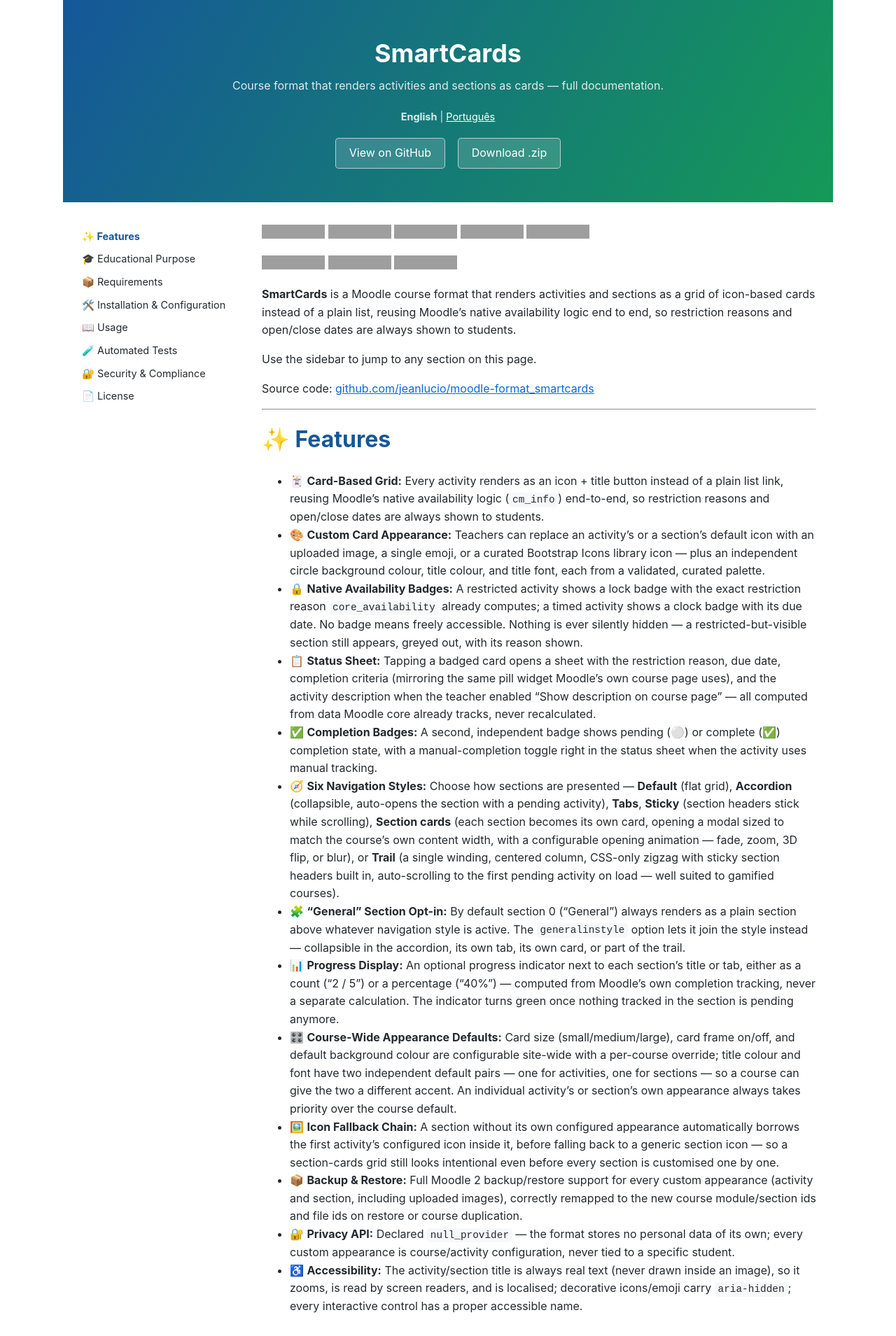
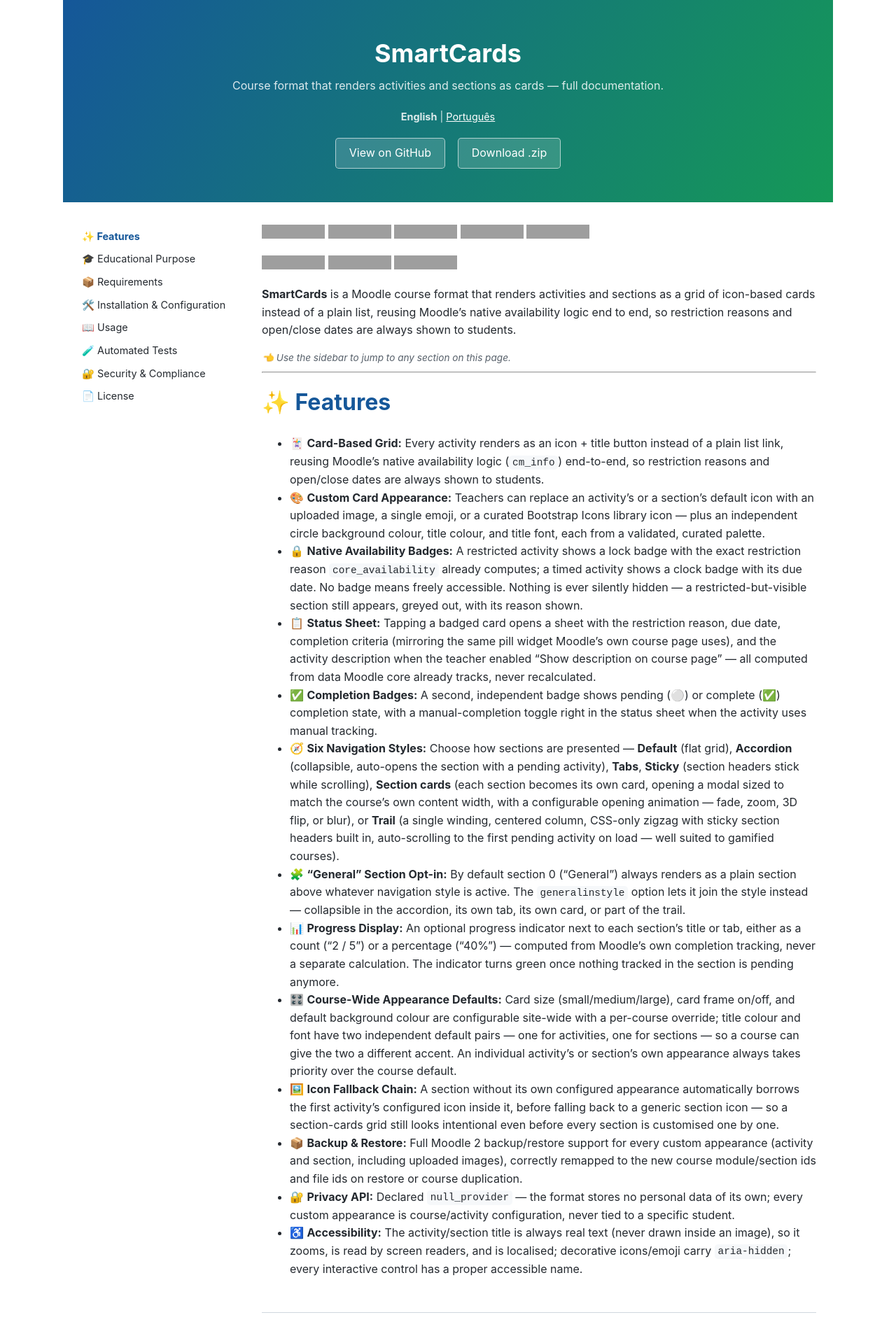
Before and after one commit to jeanlucio/moodle-format_smartcards, a Jekyll site: the page built from docs/index.md, in a window 1280 px wide. Shown: the top 1909 px of the page at 70% size. Built offline with Jekyll 4.4.1, drawn with Linux system fonts in a browser that asks for light colours; grey boxes are pictures that could not be loaded.

Commit message:
apply the docs polish already shipped in mod_playergroup
Style the sidebar-navigation hint as a small muted note instead of
body text, drop the redundant source-code line duplicating the
header's "View on GitHub" button, and point the author badge at the
GitHub profile instead of the old Marketplace user page.

```diff
--- a/docs/assets/css/style.css
+++ b/docs/assets/css/style.css
@@ -158,6 +158,13 @@ body {
   color: #0969da;
 }
 
+.page-hint {
+  margin: 0.4rem 0;
+  color: var(--text-muted);
+  font-size: 0.85rem;
+  font-style: italic;
+}
+
 .content code {
   padding: 0.15rem 0.3rem;
   font-size: 0.9em;
--- a/docs/index.md
+++ b/docs/index.md
@@ -8,7 +8,7 @@ lang: en
 ![License](https://img.shields.io/badge/License-GPLv3-blue?style=flat)
 ![Status](https://img.shields.io/badge/Status-Alpha-red?style=flat)
 [![Latest Release](https://img.shields.io/github/v/release/jeanlucio/moodle-format_smartcards?style=flat)](https://github.com/jeanlucio/moodle-format_smartcards/releases)
-[![Author](https://img.shields.io/badge/by-Jean_Lucio-6f42c1?style=flat)](https://marketplace.moodle.com/user/984)
+[![Author](https://img.shields.io/badge/by-Jean_Lucio-6f42c1?style=flat)](https://github.com/jeanlucio/)
 
 [![Moodle Plugin CI](https://github.com/jeanlucio/moodle-format_smartcards/actions/workflows/ci.yml/badge.svg)](https://github.com/jeanlucio/moodle-format_smartcards/actions/workflows/ci.yml)
 [![Last Commit](https://img.shields.io/github/last-commit/jeanlucio/moodle-format_smartcards?style=flat)](https://github.com/jeanlucio/moodle-format_smartcards/commits)
@@ -18,9 +18,7 @@ lang: en
 icon-based cards instead of a plain list, reusing Moodle's native availability logic end to end,
 so restriction reasons and open/close dates are always shown to students.
 
-Use the sidebar to jump to any section on this page.
-
-Source code: [github.com/jeanlucio/moodle-format_smartcards](https://github.com/jeanlucio/moodle-format_smartcards)
+<p class="page-hint">👈 Use the sidebar to jump to any section on this page.</p>
 
 ---
 
```
Also changed, not shown: docs/pt.md (+2 -4 lines), README.md.
